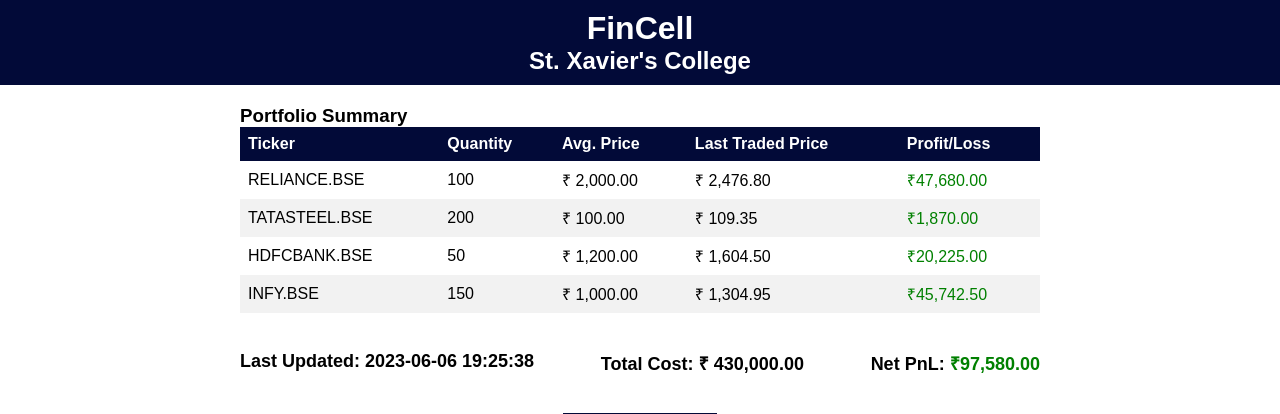
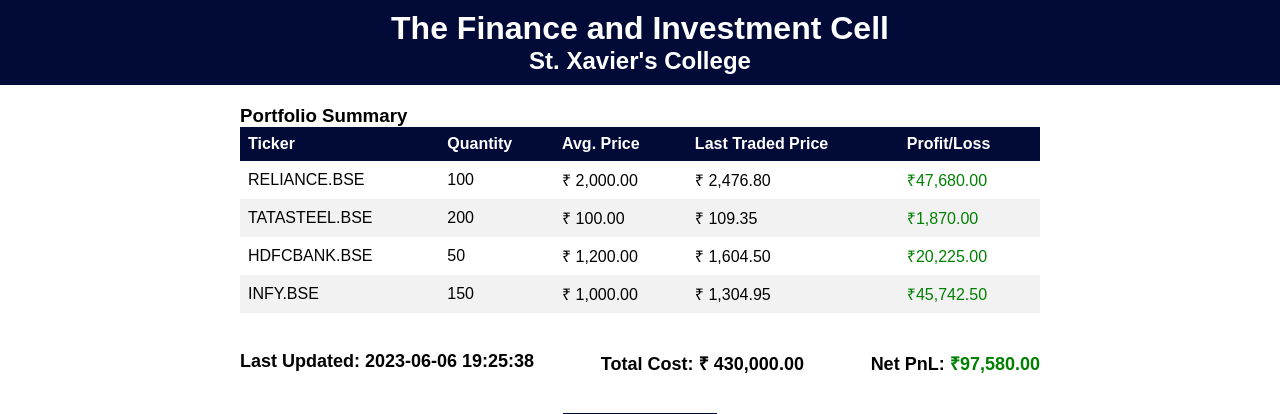
Before and after one commit to roberttomjoseph/fincell-webapp, a Flask app: page /view_portfolio in a window 1280 px wide. Shown: the top 414 px of the page. Run offline with Flask 3, Linux system fonts and the light colour scheme.

Commit message:
name changes

```diff
--- a/app/templates/view_portfolio.html
+++ b/app/templates/view_portfolio.html
@@ -1,12 +1,12 @@
 <!DOCTYPE html>
 <html>
 <head>
-    <title>FinCell - St. Xavier's College</title>
+    <title>Fincell: St. Xavier's College</title>
     <link rel="stylesheet" type="text/css" href="{{ url_for('static', filename='style.css') }}">
 </head>
 <body>
     <header>
-        <h1>FinCell</h1>
+        <h1>The Finance and Investment Cell</h1>
         <h2>St. Xavier's College</h2>
     </header>
     <main>
```
